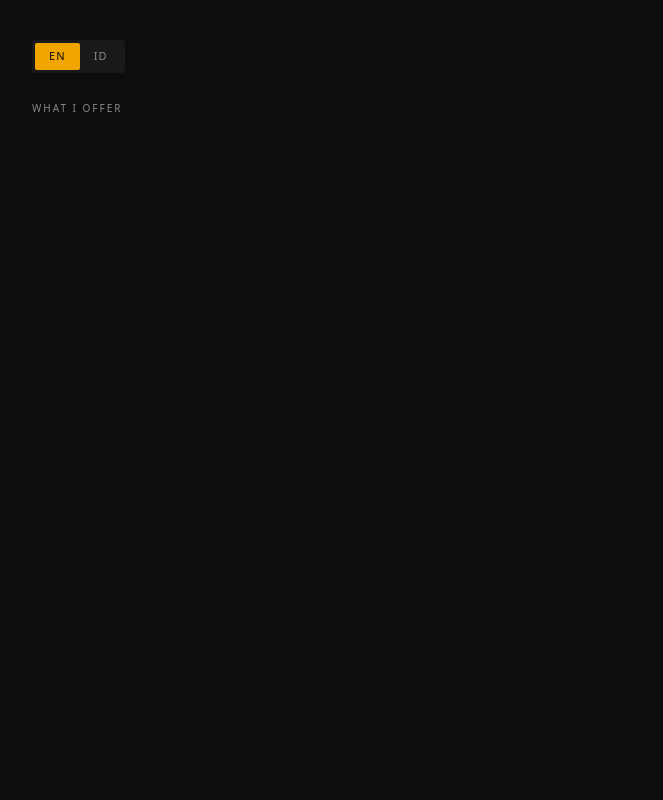
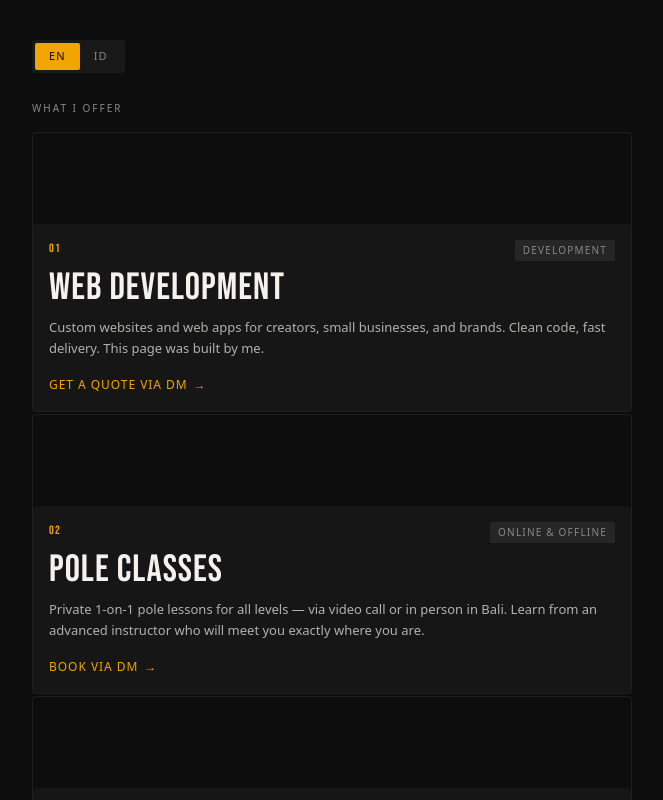
Before and after one commit to innakostiuk/innakoss88, a Next.js app: page /en in a window 1280 px wide. Shown: the part 760-1560 px from the top of the page, without its empty margins (308-971 px from the left). Before the commit the page ends 952 px from the top, so only its background shows below. Built offline with nearby package versions, Linux system fonts and the light colour scheme.

Commit message:
feat: add main and services

```diff
--- a/components/Hero.tsx
+++ b/components/Hero.tsx
@@ -10,7 +10,7 @@ export const Hero = () => {
   const bio = translations;
   return (
     <div className="flex min-h-[95vh] flex-col justify-end pb-14">
-      <div className="mx-auto max-w-160 px-6">
+      <div className="mx-auto w-full max-w-160 px-6">
         <span
           className="mb-3 block animate-fade-up text-[11px] font-medium
             tracking-[0.18em] text-accent uppercase [animation-delay:0.1s]"
@@ -45,7 +45,7 @@ export const Hero = () => {
           href="https://instagram.com/inna.koss88"
           className="inline-flex animate-fade-up items-center gap-2 rounded-xs
             bg-accent px-6 py-3.25 text-[13px] font-medium tracking-[0.06em]
-            text-[#0d0d0d] [animation-delay:0.38s]
+            text-black [animation-delay:0.38s]
             [transition:background_0.2s,transform_0.15s] hover:-translate-y-px
             hover:bg-[#c98500]"
         >
--- a/components/Main.tsx
+++ b/components/Main.tsx
@@ -3,10 +3,12 @@
 import { useLang } from '@/context/LangContext';
 import { translations } from '@/lib/translations';
 import { LangToggle } from './LangToggle';
+import { ServiceCard } from './ServiceCard';
 
 export const Main = () => {
   const { lang } = useLang();
   const t = translations[lang];
+  const services = Object.values(t.services);
 
   return (
     <div className="mx-auto max-w-160 px-5 pb-15">
@@ -14,6 +16,11 @@ export const Main = () => {
       <p className="mb-4 text-[10px] tracking-[0.2em] text-muted uppercase">
         {t.section.services}
       </p>
+      <section className="flex flex-col gap-0.5">
+        {services.map((service, index) => (
+          <ServiceCard key={service.num} service={service} index={index} />
+        ))}
+      </section>
     </div>
   );
 };
--- /dev/null
+++ b/components/ServiceCard.tsx
@@ -0,0 +1,61 @@
+import { type Service } from '@/lib/translations';
+import Link from 'next/link';
+
+export const ServiceCard = ({
+  service,
+  index,
+}: {
+  service: Service;
+  index: number;
+}) => {
+  const delayClass = [
+    '[animation-delay:0.46s]',
+    '[animation-delay:0.52s]',
+    '[animation-delay:0.58s]',
+  ];
+
+  return (
+    <div
+      className={`transition-color relative flex min-h-70 animate-fade-up
+        flex-col justify-end overflow-hidden rounded-sm border-[0.5px]
+        border-[#ffffff14] duration-200 before:absolute before:top-0
+        before:bottom-0 before:left-0 before:z-2 before:w-0.75
+        before:origin-bottom before:scale-y-0 before:bg-accent
+        before:transition-transform before:duration-250 before:ease-in-out
+        hover:border-white/16 hover:before:scale-y-100 ${delayClass[index]}`}
+    >
+      <div className="rounded-sm bg-card-bg p-4">
+        <div className="mb-2 flex items-start justify-between">
+          <span
+            className="font-family-bebas text-[12px] tracking-widest
+              text-accent"
+          >
+            {service.num}
+          </span>
+          <span
+            className="rounded-xs bg-[#ffffff12] px-2 py-0.75 text-[10px]
+              tracking-[0.12em] text-muted uppercase"
+          >
+            {service.tag}
+          </span>
+        </div>
+        <h2
+          className="mb-2.5 font-family-bebas text-[38px] leading-none
+            tracking-[1px] text-white"
+        >
+          {service.title}
+        </h2>
+        <p className="mb-0.5 text-[13px] leading-[1.65] text-[#f5f2eeb3]">
+          {service.desc}
+        </p>
+        <Link
+          href=""
+          className="mt-3.5 inline-flex items-center gap-1.5 text-[12px]
+            font-medium tracking-[0.08em] text-accent uppercase"
+        >
+          <span>{service.cta}</span>→
+        </Link>
+      </div>
+    </div>
+  );
+};
--- a/lib/translations.ts
+++ b/lib/translations.ts
@@ -16,26 +16,26 @@ export const translations = {
       services: 'What I offer',
     },
     services: {
+      web: {
+        num: '01',
+        tag: 'Development',
+        title: 'WEB DEVELOPMENT',
+        desc: 'Custom websites and web apps for creators, small businesses, and brands. Clean code, fast delivery. This page was built by me.',
+        cta: 'Get a quote via DM',
+      },
       pole: {
-        num: '01',
+        num: '02',
         tag: 'Online & Offline',
         title: 'POLE CLASSES',
         desc: 'Private 1-on-1 pole lessons for all levels — via video call or in person in Bali. Learn from an advanced instructor who will meet you exactly where you are.',
         cta: 'Book via DM',
       },
       moto: {
-        num: '02',
+        num: '03',
         tag: 'Bali Rides',
         title: 'RIDING GUIDE',
         desc: 'Private full-day riding tours around Bali. Hidden roads, local spots, real adventure — guided by a local rider who knows every route.',
         cta: 'Enquire via DM',
-      },
-      web: {
-        num: '03',
-        tag: 'Development',
-        title: 'WEB DEVELOPMENT',
-        desc: 'Custom websites and web apps for creators, small businesses, and brands. Clean code, fast delivery. This page was built by me.',
-        cta: 'Get a quote via DM',
       },
     },
     footer: {
@@ -60,26 +60,26 @@ export const translations = {
       services: 'Yang saya tawarkan',
     },
     services: {
+      web: {
+        num: '01',
+        tag: 'Pengembangan Web',
+        title: 'WEB DEVELOPMENT',
+        desc: 'Website dan web app custom untuk kreator, bisnis kecil, dan brand. Kode bersih, pengerjaan cepat. Halaman ini dibuat oleh saya.',
+        cta: 'Minta penawaran via DM',
+      },
       pole: {
-        num: '01',
+        num: '02',
         tag: 'Online & Offline',
         title: 'KELAS POLE',
         desc: 'Pelajaran pole privat 1-on-1 untuk semua level — via video call atau langsung di Bali. Belajar dari instruktur advanced yang menyesuaikan dengan level kamu.',
         cta: 'Pesan via DM',
       },
       moto: {
-        num: '02',
+        num: '03',
         tag: 'Riding Bali',
         title: 'PEMANDU RIDING',
         desc: 'Tur riding privat seharian keliling Bali. Jalan tersembunyi, spot lokal, petualangan nyata — dipandu rider lokal yang hafal setiap rute.',
         cta: 'Tanya via DM',
-      },
-      web: {
-        num: '03',
-        tag: 'Pengembangan Web',
-        title: 'WEB DEVELOPMENT',
-        desc: 'Website dan web app custom untuk kreator, bisnis kecil, dan brand. Kode bersih, pengerjaan cepat. Halaman ini dibuat oleh saya.',
-        cta: 'Minta penawaran via DM',
       },
     },
     footer: {
@@ -91,3 +91,4 @@ export const translations = {
 
 export type Lang = keyof typeof translations;
 export type Translations = typeof translations.en;
+export type Service = typeof translations.en.services.pole;
```
